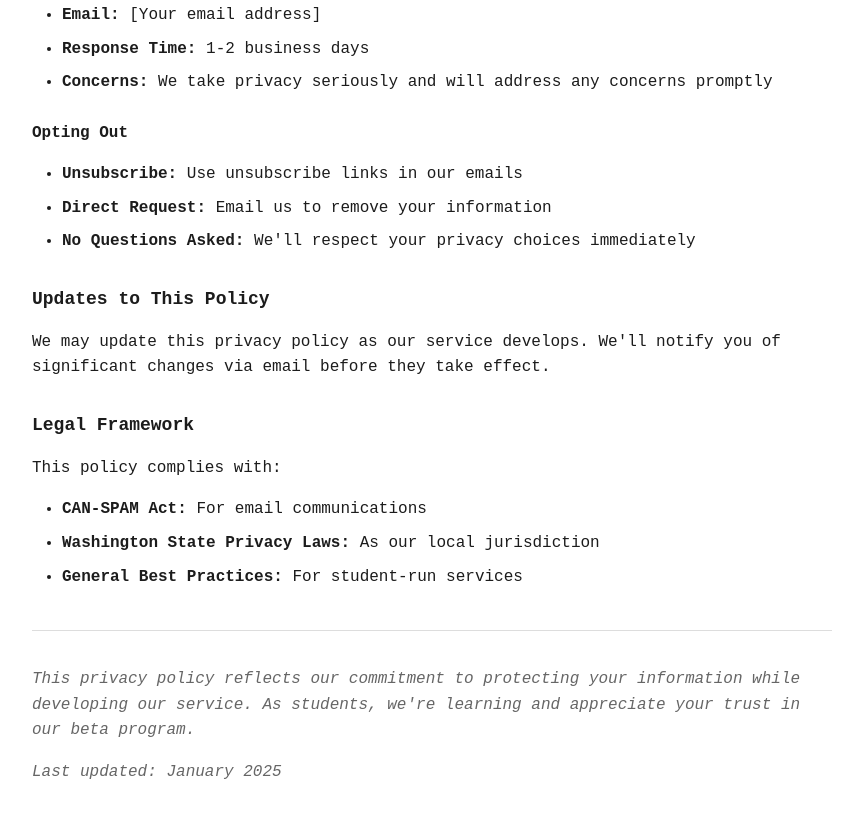
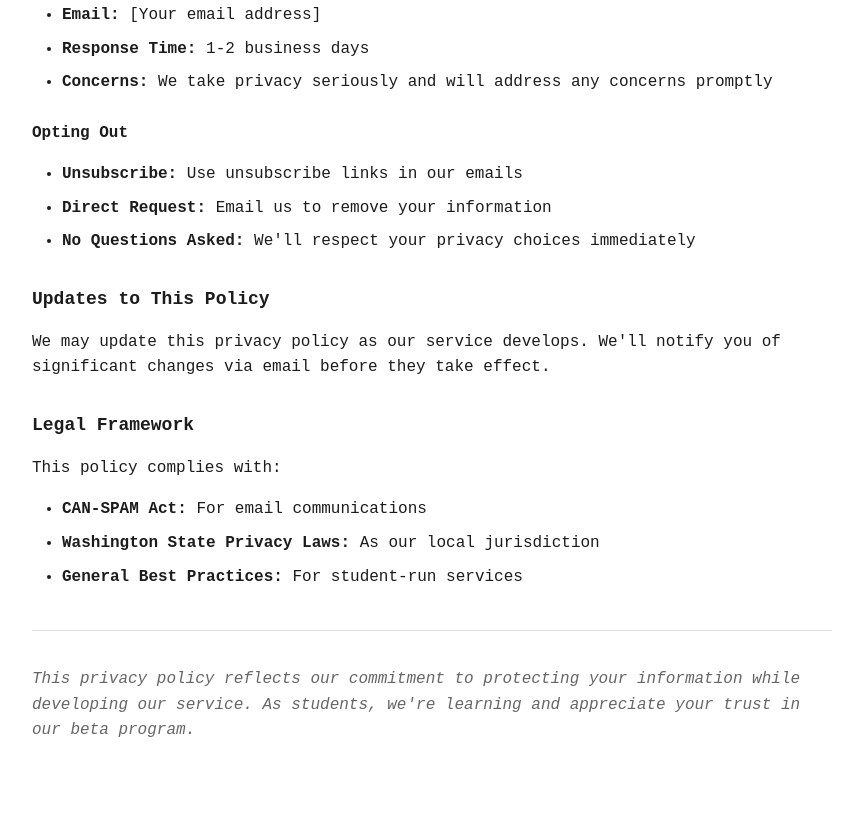
Before and after one commit to spryh/insta-eval, a plain HTML site: page privacy.html in a window 1280 px wide. Shown: the part 3201-4018 px from the top of the page, without its empty margins (208-1071 px from the left). Drawn offline with Linux system fonts and the light colour scheme; a web font is replaced by a local one.

Commit message:
Update privacy.html

```diff
--- a/privacy.html
+++ b/privacy.html
@@ -214,7 +214,6 @@
 
     <div class="footer">
         <p>This privacy policy reflects our commitment to protecting your information while developing our service. As students, we're learning and appreciate your trust in our beta program.</p>
-        <p>Last updated: January 2025</p>
     </div>
 </body>
 </html>
```
